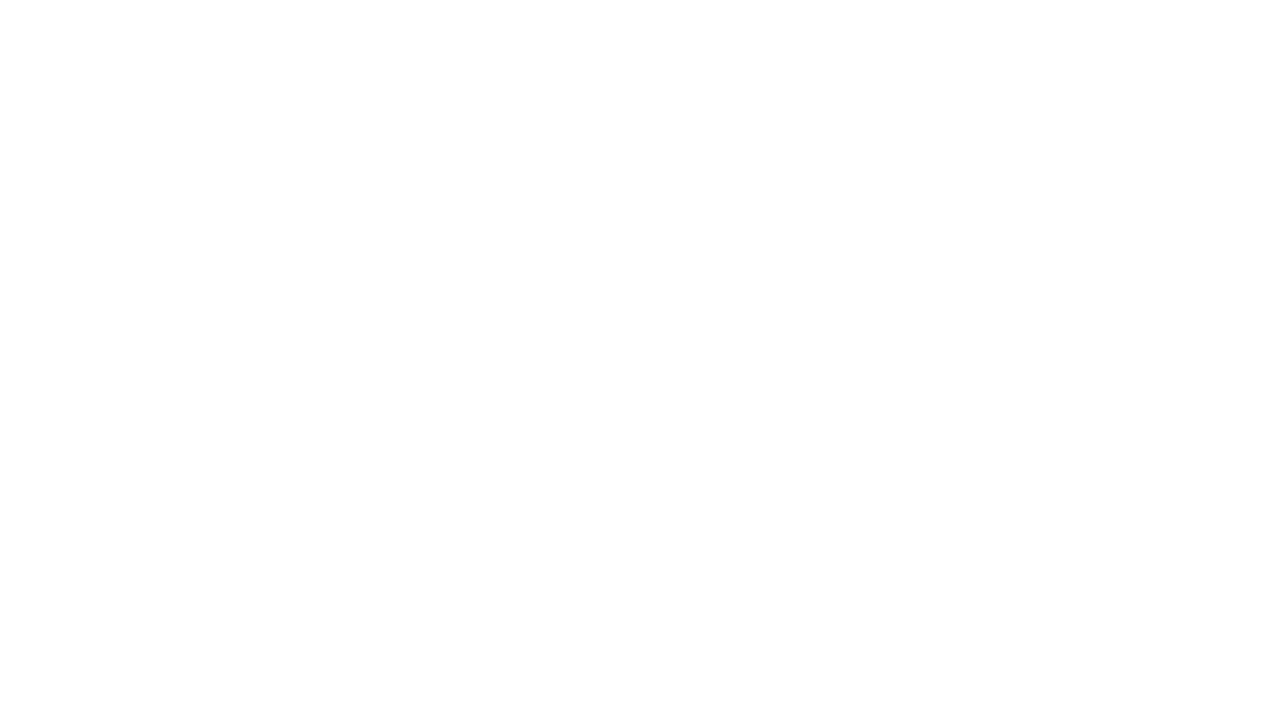
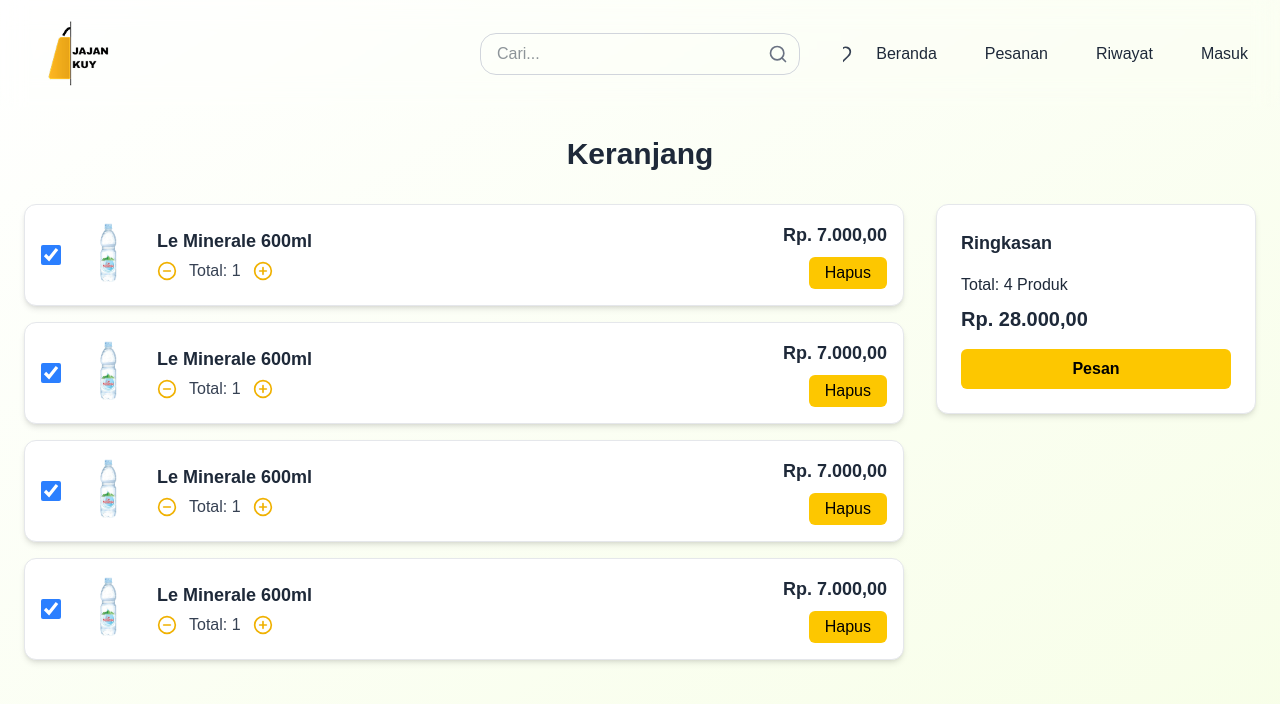
Before and after one commit to KevinSinatria/jajankuy-frontend, a React (Vite) app: page /keranjang in a window 1280 px wide. Before the commit this address had no page. Shown: the top 704 px of the page. Built offline with nearby package versions, Linux system fonts and the light colour scheme.

Commit message:
feat: tambah page keranjang & menambah komponen navbar di login & register

```diff
--- a/src/App.jsx
+++ b/src/App.jsx
@@ -4,6 +4,7 @@ import HomePage from "./pages/HomePage";
 import LoginPage from "./pages/LoginPage";
 import RegisterPage from "./pages/RegisterPage";
 import DetailsPage from "./pages/DetailsPage";
+import KeranjangPage from "./pages/KeranjangPage";
 
 function App() {
   return (
@@ -13,6 +14,7 @@ function App() {
         <Route path="/login" element={<LoginPage/>} />
         <Route path="/register" element={<RegisterPage />} />
         <Route path="/detail" element={<DetailsPage />} />
+        <Route path="/keranjang" element={<KeranjangPage />} />
       </Routes>
     </>
   );
--- /dev/null
+++ b/src/pages/KeranjangPage.jsx
@@ -0,0 +1,108 @@
+import React, { useState } from 'react';
+import Navbar from '../components/Navbar';
+import leMinerale from '../assets/lemineral.png';
+import { PlusCircle, MinusCircle } from 'lucide-react';
+
+const KeranjangPage = () => {
+  const [keranjang, setKeranjang] = useState([
+    { id: 1, nama: 'Le Minerale 600ml', harga: 7000, qty: 1, checked: true },
+    { id: 2, nama: 'Le Minerale 600ml', harga: 7000, qty: 1, checked: true },
+    { id: 3, nama: 'Le Minerale 600ml', harga: 7000, qty: 1, checked: true },
+    { id: 4, nama: 'Le Minerale 600ml', harga: 7000, qty: 1, checked: true },
+  ]);
+
+  const toggleCheck = (id) => {
+    setKeranjang(prev =>
+      prev.map(item => item.id === id ? { ...item, checked: !item.checked } : item)
+    );
+  };
+
+  const handleDelete = (id) => {
+    setKeranjang(prev => prev.filter(item => item.id !== id));
+  };
+
+  const handleQtyChange = (id, delta) => {
+    setKeranjang(prev =>
+      prev.map(item =>
+        item.id === id
+          ? { ...item, qty: Math.max(1, item.qty + delta) }
+          : item
+      )
+    );
+  };
+
+  const totalItem = keranjang.filter(item => item.checked).length;
+  const totalHarga = keranjang
+    .filter(item => item.checked)
+    .reduce((acc, item) => acc + item.harga * item.qty, 0);
+
+  return (
+    <div className="min-h-screen bg-gradient-to-br from-white to-lime-50 text-gray-800">
+      <Navbar />
+      <div className="container mx-auto px-6 py-10">
+        <div className='mt-24'>
+          <h1 className="text-3xl font-semibold text-center mb-8">Keranjang</h1>
+
+          <div className="flex flex-col md:flex-row gap-8">
+            {/* daftar produk */}
+            <div className="flex-1 space-y-4">
+              {keranjang.map((item) => (
+                <div
+                  key={item.id}
+                  className="flex items-center bg-white shadow-md rounded-xl p-4 gap-4 border border-gray-200"
+                >
+                  <input
+                    type="checkbox"
+                    checked={item.checked}
+                    onChange={() => toggleCheck(item.id)}
+                    className="accent-blue-500 w-5 h-5"
+                  />
+                  <img src={leMinerale} alt={item.nama} className="w-16 h-16 object-contain" />
+                  <div className="flex-1">
+                    <h2 className="text-lg font-semibold">{item.nama}</h2>
+                    <div className="flex items-center gap-2 mt-1">
+                      <button onClick={() => handleQtyChange(item.id, -1)}>
+                        <MinusCircle className="text-yellow-500 hover:text-yellow-600 w-5 h-5" />
+                      </button>
+                      <span className="mx-1 text-gray-700 font-medium">Total: {item.qty}</span>
+                      <button onClick={() => handleQtyChange(item.id, 1)}>
+                        <PlusCircle className="text-yellow-500 hover:text-yellow-600 w-5 h-5" />
+                      </button>
+                    </div>
+                  </div>
+                  <div className="text-right">
+                    <p className="font-bold text-lg">
+                      Rp. {(item.harga * item.qty).toLocaleString("id-ID")},00
+                    </p>
+                    <button
+                      onClick={() => handleDelete(item.id)}
+                      className="mt-2 bg-yellow-400 text-black px-4 py-1 rounded-md hover:bg-yellow-500"
+                    >
+                      Hapus
+                    </button>
+                  </div>
+                </div>
+              ))}
+            </div>
+
+            {/* ringkasan */}
+            <div className="w-full md:w-80 bg-white border border-gray-200 shadow-md rounded-xl p-6 h-fit">
+              <h3 className="text-lg font-semibold mb-4">Ringkasan</h3>
+              <p className="mb-2">
+                <span className="font-medium">Total:</span> {totalItem} Produk
+              </p>
+              <p className="mb-4 font-bold text-xl text-gray-800">
+                Rp. {totalHarga.toLocaleString("id-ID")},00
+              </p>
+              <button className="w-full bg-yellow-400 text-black font-semibold py-2 rounded-md hover:bg-yellow-500 transition">
+                Pesan
+              </button>
+            </div>
+          </div>
+        </div>
+      </div>
+    </div>
+  );
+};
+
+export default KeranjangPage;
--- a/src/pages/LoginPage.jsx
+++ b/src/pages/LoginPage.jsx
@@ -1,10 +1,11 @@
 import LoginForm from "../components/LoginForm";
 import Logo from "../assets/Logo_2.png";
+import Navbar from "../components/Navbar";
 
 export default function LoginPage() {
   return (
     <div className="min-h-screen w-full bg-white flex flex-col md:flex-row overflow-hidden">
-
+      <Navbar />
 
       <div className="md:hidden flex justify-center py-8">
         <img
--- a/src/pages/RegisterPage.jsx
+++ b/src/pages/RegisterPage.jsx
@@ -1,10 +1,11 @@
 import RegisterForm from "../components/RegisterForm";
 import Logo from "../assets/Logo_2.png";
+import Navbar from "../components/Navbar";
 
 export default function RegisterPage() {
   return (
     <div className="min-h-screen w-full bg-white flex flex-col md:flex-row-reverse overflow-hidden">
-
+      <Navbar />
 
       <div className="md:hidden flex justify-center py-8">
         <img
```
